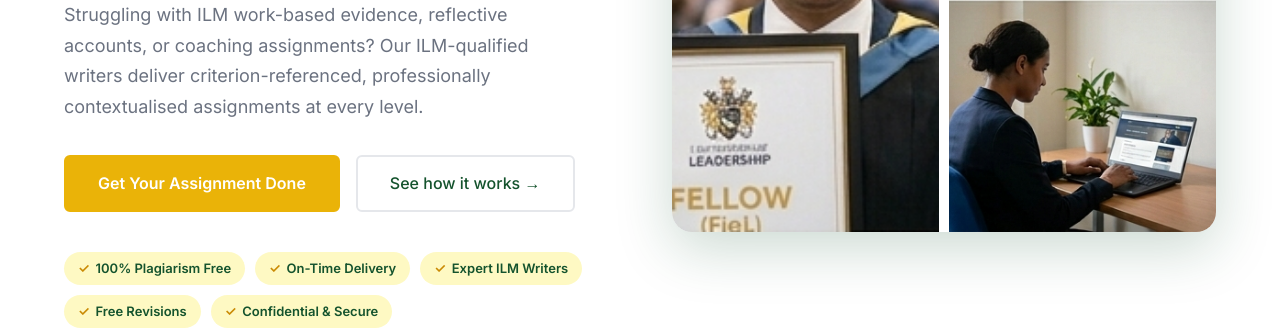
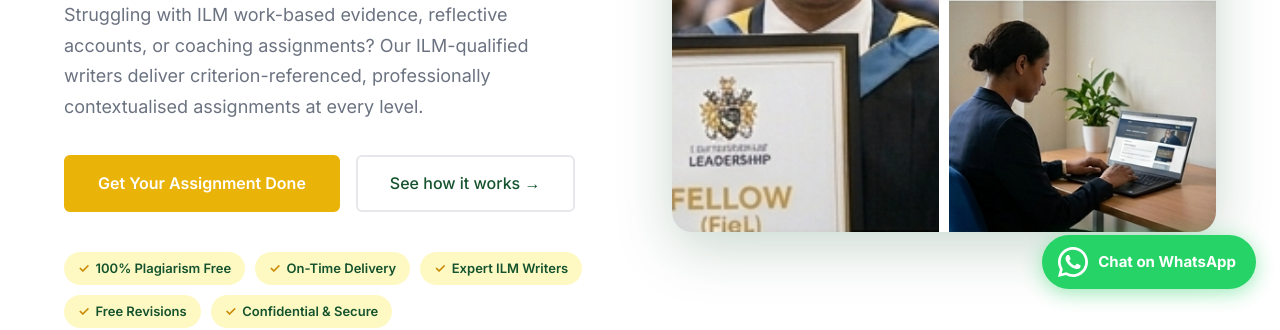
Before and after one commit to assignmenthelptalk/ilm, an Astro site: page / in a window 1280 px wide. Shown: the part 487-817 px from the top of the page. Built offline with nearby package versions, Linux system fonts and the light colour scheme; Astro itself is replaced by a stand-in of ours.

Commit message:
Add floating WhatsApp button

```diff
--- a/src/layouts/Layout.astro
+++ b/src/layouts/Layout.astro
@@ -35,6 +35,21 @@
   </head>
   <body>
     <slot />
+
+    <!-- Floating WhatsApp button -->
+    <a
+      href="https://wa.me/447916696894"
+      class="wa-float"
+      target="_blank"
+      rel="noopener noreferrer"
+      aria-label="Chat with us on WhatsApp"
+    >
+      <svg xmlns="http://www.w3.org/2000/svg" viewBox="0 0 24 24" fill="currentColor" width="30" height="30" aria-hidden="true">
+        <path d="M17.472 14.382c-.297-.149-1.758-.867-2.03-.967-.273-.099-.471-.148-.67.15-.197.297-.767.966-.94 1.164-.173.199-.347.223-.644.075-.297-.15-1.255-.463-2.39-1.475-.883-.788-1.48-1.761-1.653-2.059-.173-.297-.018-.458.13-.606.134-.133.298-.347.446-.52.149-.174.198-.298.298-.497.099-.198.05-.371-.025-.52-.075-.149-.669-1.612-.916-2.207-.242-.579-.487-.5-.669-.51-.173-.008-.371-.01-.57-.01-.198 0-.52.074-.792.372-.272.297-1.04 1.016-1.04 2.479 0 1.462 1.065 2.875 1.213 3.074.149.198 2.096 3.2 5.077 4.487.709.306 1.262.489 1.694.625.712.227 1.36.195 1.871.118.571-.085 1.758-.719 2.006-1.413.248-.694.248-1.289.173-1.413-.074-.124-.272-.198-.57-.347z"/>
+        <path d="M12 0C5.373 0 0 5.373 0 12c0 2.123.558 4.112 1.528 5.837L0 24l6.335-1.508A11.955 11.955 0 0012 24c6.627 0 12-5.373 12-12S18.627 0 12 0zm0 21.818a9.818 9.818 0 01-5.006-1.369l-.36-.214-3.733.888.936-3.618-.235-.372A9.818 9.818 0 1112 21.818z"/>
+      </svg>
+      <span class="wa-float__label">Chat on WhatsApp</span>
+    </a>
 
     <!--Start of Tawk.to Script-->
     <script is:inline type="text/javascript">
@@ -109,4 +124,43 @@
     margin: 0 auto 3rem;
     line-height: 1.7;
   }
+
+  /* ── Floating WhatsApp button ───────────────────────────────── */
+  .wa-float {
+    position: fixed;
+    bottom: 1.5rem;
+    right: 1.5rem;
+    z-index: 999;
+    display: flex;
+    align-items: center;
+    gap: 0.625rem;
+    background-color: #25D366;
+    color: #fff;
+    font-family: inherit;
+    font-size: 0.9375rem;
+    font-weight: 700;
+    padding: 0.75rem 1.25rem 0.75rem 1rem;
+    border-radius: 3rem;
+    box-shadow: 0 4px 20px rgba(37, 211, 102, 0.45);
+    transition: background-color 0.2s, box-shadow 0.2s, transform 0.2s;
+    text-decoration: none;
+  }
+
+  .wa-float:hover {
+    background-color: #1da851;
+    box-shadow: 0 6px 28px rgba(37, 211, 102, 0.55);
+    transform: translateY(-2px);
+  }
+
+  .wa-float__label { white-space: nowrap; }
+
+  @media (max-width: 480px) {
+    .wa-float {
+      bottom: 1rem;
+      right: 1rem;
+      padding: 0.75rem;
+      border-radius: 50%;
+    }
+    .wa-float__label { display: none; }
+  }
 </style>
```
